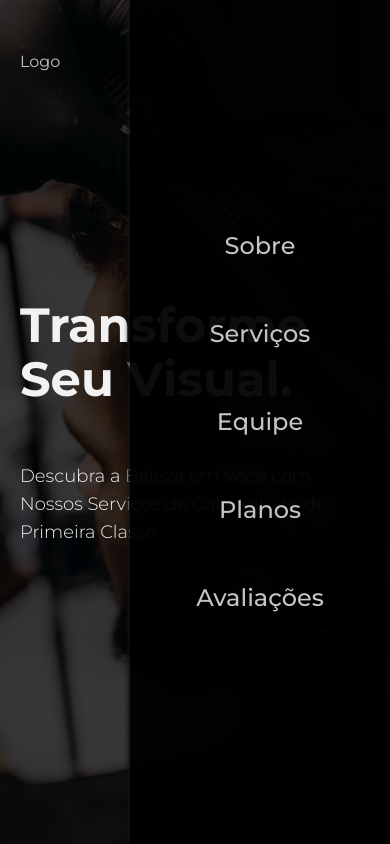
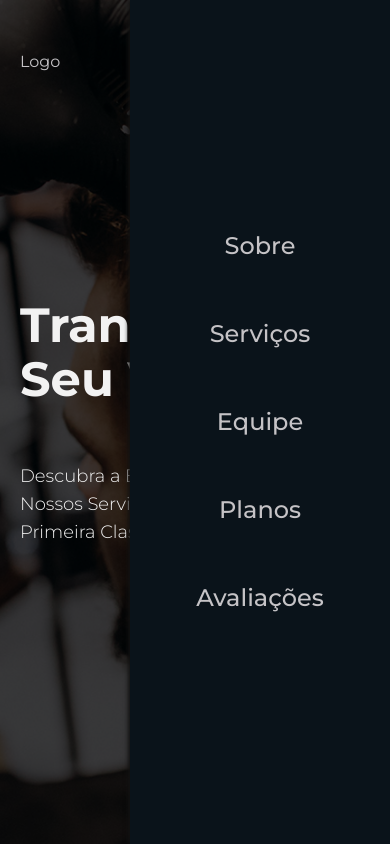
Before and after one commit to miquelven/MiHairDresser, a Vue app: page / in a window 390 px wide. Both pictures are taken after a click on the button 347 px from the left and 62 px from the top of the page. Shown: the top 844 px of the page. Built offline with nearby package versions, Linux system fonts and the light colour scheme; some icons are missing.

Commit message:
style: change background menu

```diff
--- a/src/components/ui/Header/Menu/index.vue
+++ b/src/components/ui/Header/Menu/index.vue
@@ -9,7 +9,7 @@ const menuOpen = ref(false);
   <nav
     :class="`${
       menuOpen
-        ? ' bg-black/95 shadow-[-2px_0px_4px_#111] fixed right-0 top-0 h-screen w-5/12 flex items-center max-sm:w-2/3'
+        ? ' bg-[#0a131a] shadow-[-2px_0px_4px_#111] fixed right-0 top-0 h-screen w-5/12 flex items-center max-sm:w-2/3'
         : 'max-md:hidden'
     } `"
   >
```
